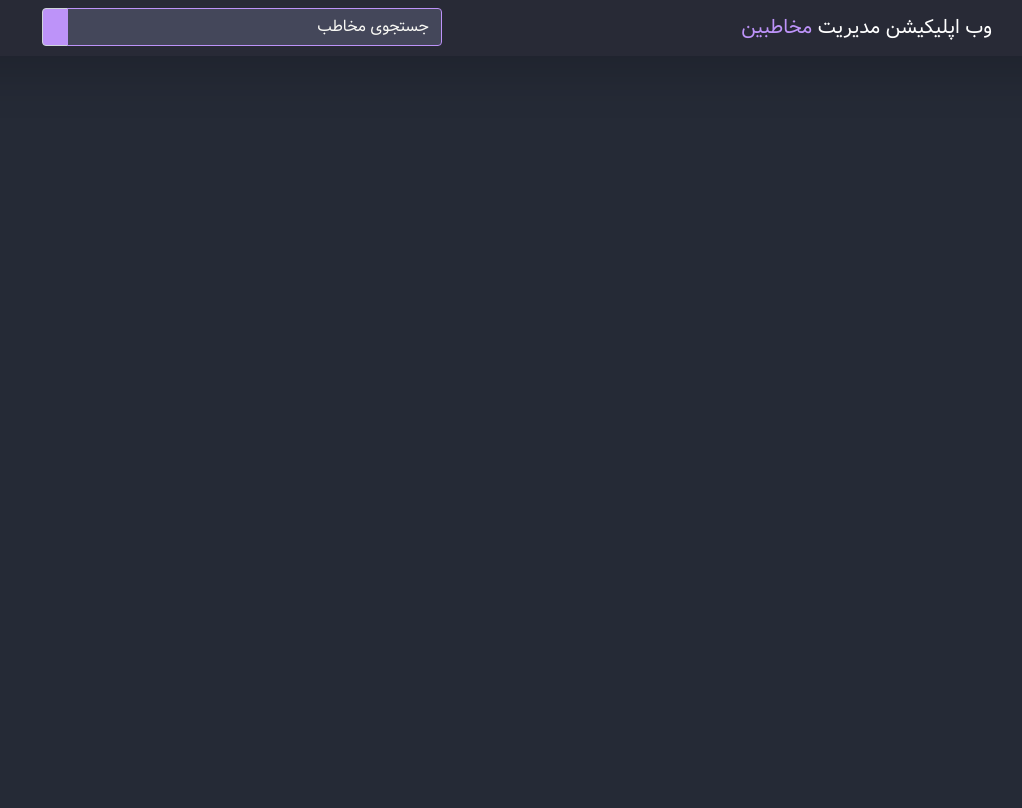
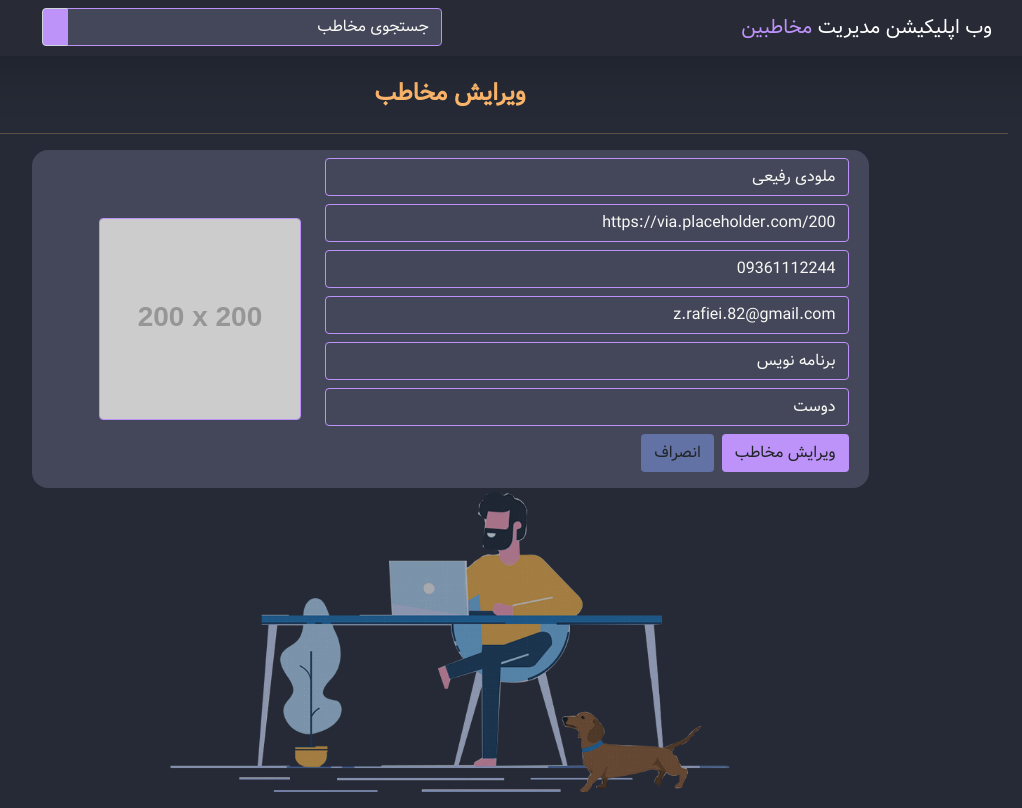
Before and after one commit to melodiw82/React-contact-manager, a React (Vite) app: page /contacts/edit/1 in a window 1280 px wide. Shown: the whole page, without its empty margins (190-1212 px from the left). Built offline with nearby package versions, Linux system fonts and the light colour scheme; data requests are answered from the project's data file.

Commit message:
editing contacts

```diff
--- a/server/db.json
+++ b/server/db.json
@@ -6,7 +6,9 @@
       "mobile": "09361112244",
       "email": "z.rafiei.82@gmail.com",
       "job": "برنامه نویس",
-      "group": "3",
+      "group": [
+        "2"
+      ],
       "id": 1
     },
     {
--- a/src/App.jsx
+++ b/src/App.jsx
@@ -119,7 +119,7 @@ function App() {
           element={<ViewContact />}
           loading={loading}
         />
-        <Route path="/conatcts/edit/:contactId" element={<EditContact />} />
+        <Route path="/contacts/edit/:contactId" element={<EditContact />} />
       </Routes>
     </>
   );
--- a/src/components/contact/Contact.jsx
+++ b/src/components/contact/Contact.jsx
@@ -39,9 +39,13 @@ const Contact = ({ contact }) => {
                 >
                   <i className="fa fa-eye" />
                 </Link>
-                <button className="btn my-1" style={{ backgroundColor: CYAN }}>
+                <Link
+                  to={`/contacts/edit/${contact.id}`}
+                  className="btn my-1"
+                  style={{ backgroundColor: CYAN }}
+                >
                   <i className="fa fa-pencil" />
-                </button>
+                </Link>
                 <button className="btn my-1" style={{ backgroundColor: RED }}>
                   <i className="fa fa-trash" />
                 </button>
--- a/src/components/contact/EditContact.jsx
+++ b/src/components/contact/EditContact.jsx
@@ -1,5 +1,210 @@
+import { useEffect, useState } from "react";
+
+import { Link, useNavigate, useParams } from "react-router-dom";
+import NOTE_IMG from "../../assets/man-taking-note.png";
+
+import {
+  getContact,
+  getAllGroups,
+  updateContact,
+} from "../../services/contactService";
+import { Spinner } from "../";
+import { COMMENT, ORANGE, PURPLE } from "../../helpers/colors";
+
 const EditContact = () => {
-  return <div></div>;
+  const { contactId } = useParams();
+  const navigate = useNavigate();
+
+  const [state, setState] = useState({
+    loading: false,
+    contact: {
+      fullname: "",
+      photo: "",
+      mobile: "",
+      email: "",
+      job: "",
+      group: "",
+    },
+    groups: [],
+  });
+
+  useEffect(() => {
+    const fetchData = async () => {
+      try {
+        setState({ ...state, loading: true });
+        const { data: contactData } = await getContact(contactId);
+        const { data: groupsData } = await getAllGroups();
+        setState({
+          ...state,
+          loading: false,
+          contact: contactData,
+          groups: groupsData,
+        });
+      } catch (err) {
+        console.log(err);
+        setState({ ...state, loading: false });
+      }
+    };
+
+    fetchData();
+  }, []);
+
+  const setContactInfo = (event) => {
+    setState({
+      ...state,
+      contact: {
+        ...state.contact,
+        [event.target.name]: [event.target.value],
+      },
+    });
+  };
+
+  const submitForm = async (event) => {
+    event.preventDefault();
+    try {
+      setState({ ...state, loading: true });
+      const { data } = await updateContact(state.contact, contactId);
+      setState({ ...state, loading: false });
+      if (data) {
+        navigate("/contacts");
+      }
+    } catch (err) {
+      console.log(err);
+      setState({ ...state, loading: false });
+    }
+  };
+
+  const { loading, contact, groups } = state;
+
+  return (
+    <>
+      {loading ? (
+        <Spinner />
+      ) : (
+        <>
+          <section className="p-3">
+            <div className="container">
+              <div className="row my-2">
+                <div className="col text-center">
+                  <p className="h4 fw-bold" style={{ color: ORANGE }}>
+                    ویرایش مخاطب
+                  </p>
+                </div>
+              </div>
+              <hr style={{ backgroundColor: ORANGE }} />
+              <div
+                className="row p-2 w-75 mx-auto align-items-center"
+                style={{ backgroundColor: "#44475a", borderRadius: "1em" }}
+              >
+                <div className="col-md-8">
+                  <form onSubmit={submitForm}>
+                    <div className="mb-2">
+                      <input
+                        name="fullname"
+                        type="text"
+                        className="form-control"
+                        value={contact.fullname}
+                        onChange={setContactInfo}
+                        required={true}
+                        placeholder="نام و نام خانوادگی"
+                      />
+                    </div>
+                    <div className="mb-2">
+                      <input
+                        name="photo"
+                        type="text"
+                        value={contact.photo}
+                        onChange={setContactInfo}
+                        className="form-control"
+                        required={true}
+                        placeholder="آدرس تصویر"
+                      />
+                    </div>
+                    <div className="mb-2">
+                      <input
+                        name="mobile"
+                        type="number"
+                        className="form-control"
+                        value={contact.mobile}
+                        onChange={setContactInfo}
+                        required={true}
+                        placeholder="شماره موبایل"
+                      />
+                    </div>
+                    <div className="mb-2">
+                      <input
+                        name="email"
+                        type="email"
+                        className="form-control"
+                        value={contact.email}
+                        onChange={setContactInfo}
+                        required={true}
+                        placeholder="آدرس ایمیل"
+                      />
+                    </div>
+                    <div className="mb-2">
+                      <input
+                        name="job"
+                        type="text"
+                        className="form-control"
+                        value={contact.job}
+                        onChange={setContactInfo}
+                        required={true}
+                        placeholder="شغل"
+                      />
+                    </div>
+                    <div className="mb-2">
+                      <select
+                        name="group"
+                        value={contact.group}
+                        onChange={setContactInfo}
+                        required={true}
+                        className="form-control"
+                      >
+                        <option value="">انتخاب گروه</option>
+                        {groups.length > 0 &&
+                          groups.map((group) => (
+                            <option key={group.id} value={group.id}>
+                              {group.name}
+                            </option>
+                          ))}
+                      </select>
+                    </div>
+                    <div className="mb-2">
+                      <input
+                        type="submit"
+                        className="btn"
+                        style={{ backgroundColor: PURPLE }}
+                        value="ویرایش مخاطب"
+                      />
+                      <Link
+                        to={"/contacts"}
+                        className="btn mx-2"
+                        style={{ backgroundColor: COMMENT }}
+                      >
+                        انصراف
+                      </Link>
+                    </div>
+                  </form>
+                </div>
+                <div className="col-md-4">
+                  <img
+                    src={contact.photo}
+                    className="img-fluid rounded"
+                    style={{ border: `1px solid ${PURPLE}` }}
+                  />
+                </div>
+              </div>
+            </div>
+
+            <div className="text-center mt-1">
+              <img src={NOTE_IMG} height="300px" style={{ opacity: "60%" }} />
+            </div>
+          </section>
+        </>
+      )}
+    </>
+  );
 };
 
 export default EditContact;
```
